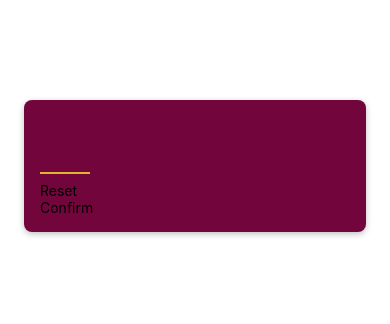
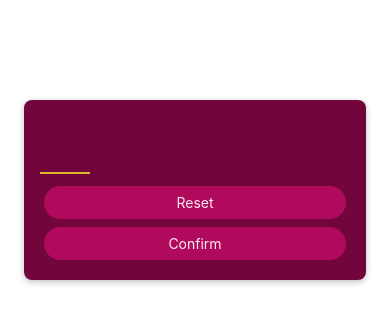
Before and after one commit to dickisujadi/mini-game, a React Native app: screen / in a window 390 px wide. Shown: the top 324 px of the page. Built offline with nearby package versions, Linux system fonts and the light colour scheme.

Commit message:
textInput - button styling

```diff
--- a/components/PrimaryButton.js
+++ b/components/PrimaryButton.js
@@ -1,9 +1,42 @@
-import { View, Text } from "react-native";
+import { View, Text, Pressable, StyleSheet } from "react-native";
 
 function PrimaryButton({ children }) {
-    return <View>
-        <Text>{ children }</Text>
-    </View>
+
+    function pressHandler() {
+        console.log('pressed');
+    }
+
+    return (
+        <View style={styles.buttonOuterContainer}>
+            <Pressable
+                style={ ({pressed}) => pressed? [styles.buttonInnerContainer, styles.pressed] : styles.buttonInnerContainer }
+                onPress={pressHandler}
+                android_ripple={{ color: '#f4429b' }}
+            >
+                <Text style={styles.buttonText}>{ children }</Text>
+            </Pressable>
+        </View>)
 }
 
 export default PrimaryButton
+
+const styles = StyleSheet.create({
+    buttonOuterContainer: {
+        margin: 4,
+        borderRadius: 28,
+        overflow: "hidden",
+    },
+    buttonInnerContainer: {
+        backgroundColor: '#af0a5c',
+        paddingVertical: 8,
+        paddingHorizontal: 16,
+        elevation: 2,
+    },
+    buttonText: {
+        color:'#fee9f3',
+        textAlign: 'center'
+    },
+    pressed : {
+        opacity: 0.75
+    }
+})
```
